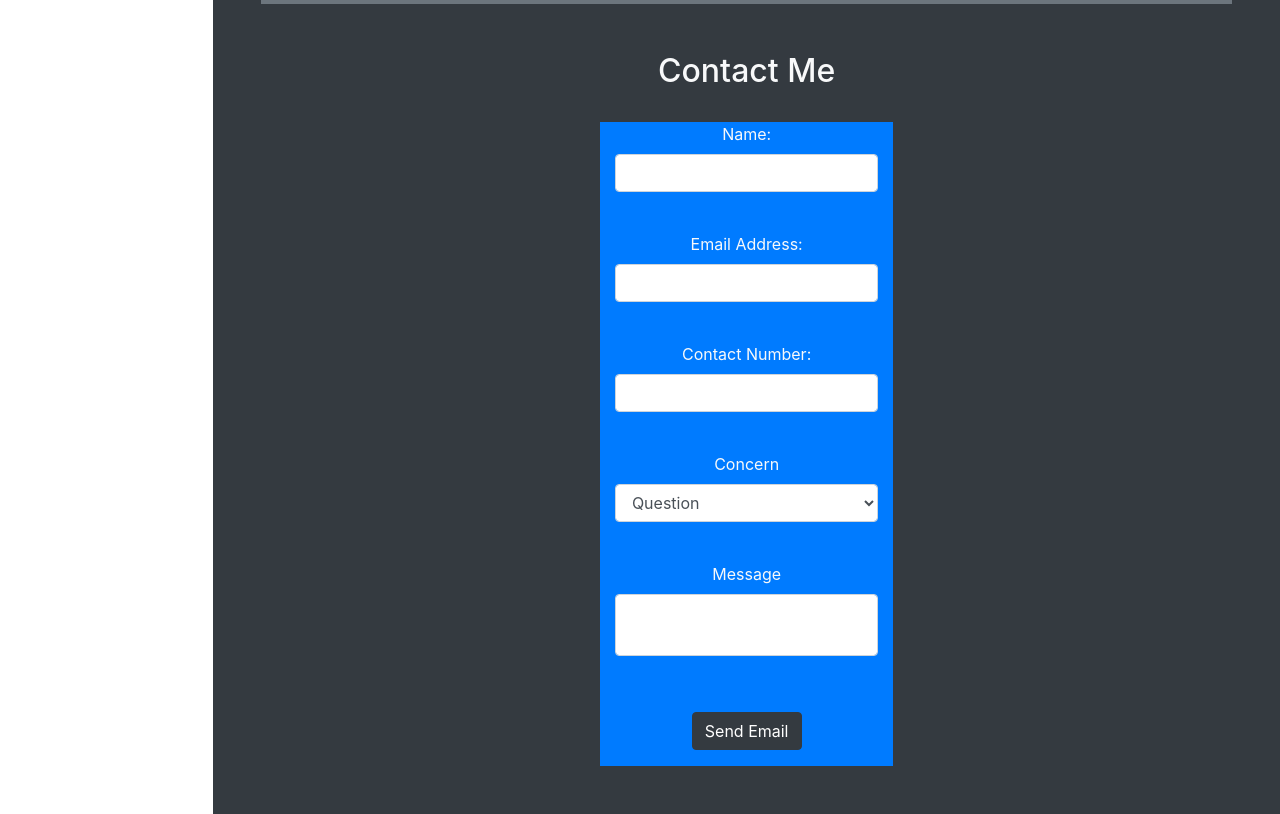
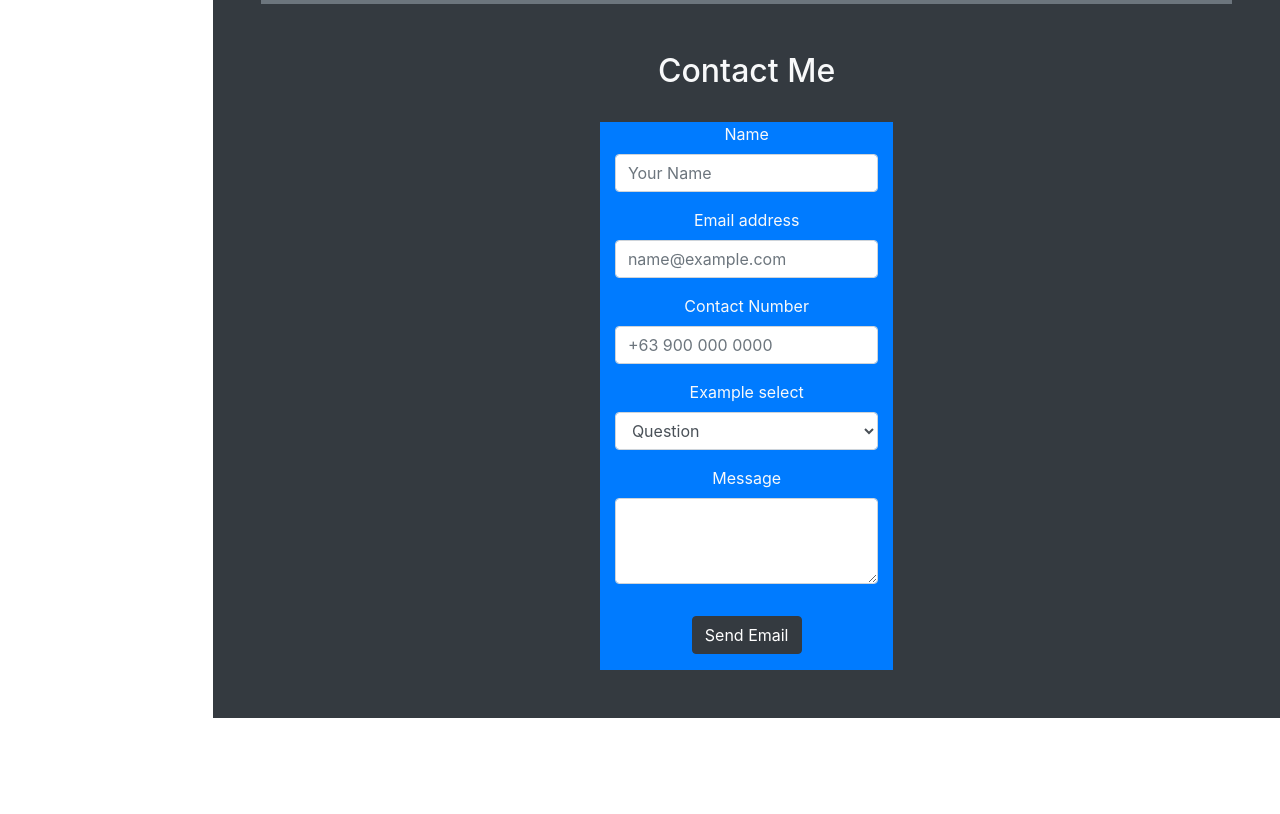
Before and after one commit to JamMatcha/activity11, a plain HTML site: page index.html in a window 1280 px wide. Shown: the part 1800-2614 px from the top of the page. After the commit the page ends 2518 px from the top, so only its background shows below. Drawn offline with nearby package versions, Linux system fonts and the light colour scheme.

Commit message:
fixed bootstrap in forms

```diff
--- a/index.html
+++ b/index.html
@@ -275,44 +275,37 @@
    							 - Medium and large sized screens - 8 columns
     							- Extra large sized screens - 4 columns -->
 
-						<form class="bg-primary container-fluid
+						<form form class="bg-primary container-fluid
 						justify-content-center
 						align-items-center">
 
 							<div class="form-group">
-
-							<label for="name">Name: </label><br>
-							<input type="text" id="name" class="container-fluid form-control" required autocomplete>
-							<br>
+								<label for="name">Name</label>
+								<input type="name" class="form-control" id="form-control-name" placeholder="Your Name">
 							</div>
 
 							<div class="form-group">
-							<label for="email">Email Address:</label><br>
-							<input type="email" id="email" class="container-fluid form-control" required autocomplete>
-							<br>
+								<label for="email">Email address</label>
+								<input type="email" class="form-control" id="form-control-email" placeholder="name@example.com">
 							</div>
 
 							<div class="form-group">
-							<label for="contact">Contact Number: </label><br>
-							<input type="number" id="number" class="container-fluid form-control" required autocomplete>
-							<br>
+								<label for="number">Contact Number</label>
+								<input type="number" class="form-control" id="form-control-number" placeholder="+63 900 000 0000">
 							</div>
 
 							<div class="form-group">
-							<label for="concern">Concern</label><br>
-							<select name="concern" id="concern" class="container-fluid form-control">
-								<option value="question">Question</option>
-								<option value="feedback">Feedback</option>
+								<label for="concern">Example select</label>
+								<select class="form-control" id="form-control-concern">
+									<option>Question</option>
+									<option>Feedback</option>
+									<option>Others</option>
 								</select>
-							<br>
 							</div>
 
-
 							<div class="form-group">
-							<label for="message">Message</label><br>
-							<textarea id="message"class="container-fluid form-control" style="resize: none">
-							</textarea>
-							<br>
+								<label for="message">Message</label>
+								<textarea class="form-control" id="form-control-message" rows="3"></textarea>
 							</div>
 
 
```
Lines whose indentation alone changed are shown as unchanged.
